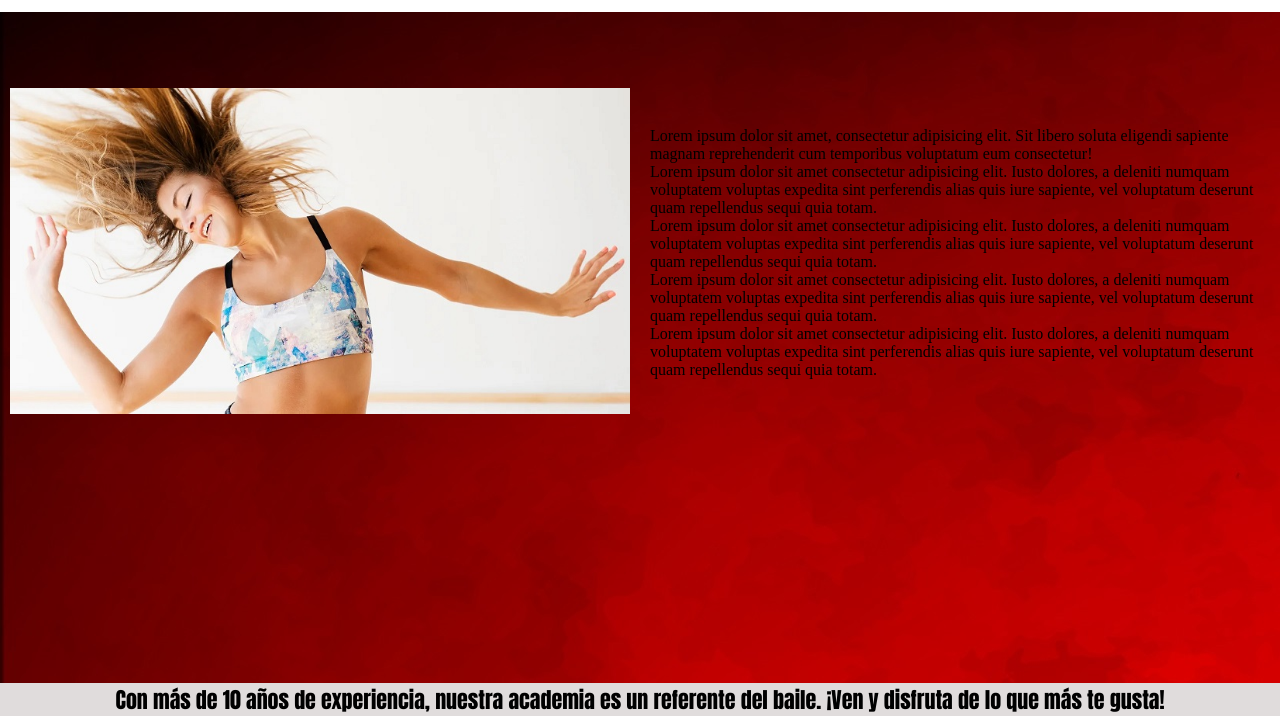
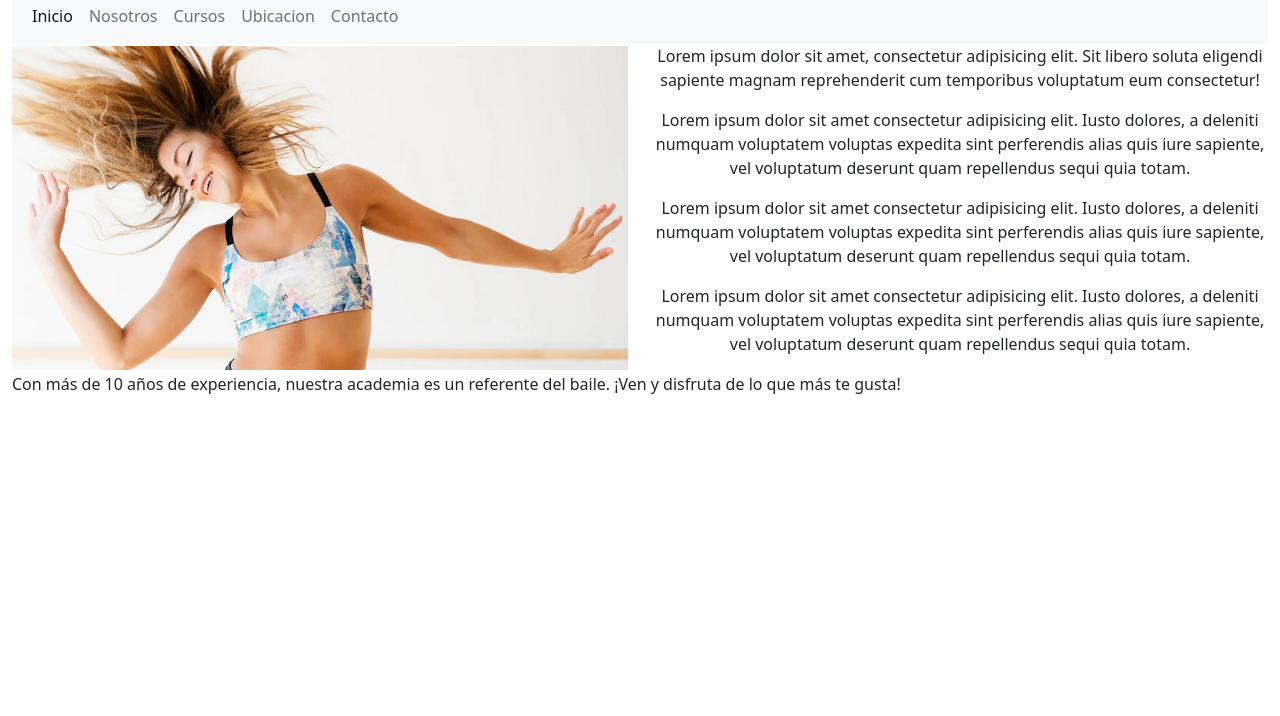
Before and after one commit to Escaleritero/PROYECTO, a plain HTML site: page index.html in a window 1280 px wide. Shown: the part 84-800 px from the top of the page. Drawn offline with nearby package versions, Linux system fonts and the light colour scheme.

Commit message:
hago un commit con lo que tengo hecho de momento de la versión bootstrap

```diff
--- a/index.html
+++ b/index.html
@@ -7,15 +7,38 @@
     <link rel="stylesheet" href="./css/styles.css">
     <link href="https://unpkg.com/aos@2.3.1/dist/aos.css" rel="stylesheet">
     <script src="https://unpkg.com/aos@2.3.1/dist/aos.js"></script>
+    <!-- CSS only -->
+    <link href="https://cdn.jsdelivr.net/npm/bootstrap@5.2.0-beta1/dist/css/bootstrap.min.css" rel="stylesheet" integrity="sha384-0evHe/X+R7YkIZDRvuzKMRqM+OrBnVFBL6DOitfPri4tjfHxaWutUpFmBp4vmVor" crossorigin="anonymous">
     <title>Inicio</title>
+
 </head>
-<body class="contenedor">
+<body class="container-fluid">
 
-    <header class="header">
-        <div class="titulo">
+    <!-- <nav class="navbar navbar-expand-lg bg-light">
+        <div class="container-fluid">
+        <a class="navbar-brand" href="#">Navbar</a>
+        <button class="navbar-toggler" type="button" data-bs-toggle="collapse" data-bs-target="#navbarNavAltMarkup" aria-controls="navbarNavAltMarkup" aria-expanded="false" aria-label="Toggle navigation">
+            <span class="navbar-toggler-icon"></span>
+        </button>
+            <div class="collapse navbar-collapse" id="navbarNavAltMarkup">
+                <div class="navbar-nav">
+                    <a class="nav-link active" aria-current="page" href="#">Home</a>
+                    <a class="nav-link" href="#">Features</a>
+                    <a class="nav-link" href="#">Pricing</a>
+                    <a class="nav-link disabled">Disabled</a>
+                </div>
+            </div>
+        </div>
+    </nav> -->
+
+
+
+
+    <header>
+        <!-- <div>
             <h1>¿A qué estás esperando para aprender a bailar?</h1>
         </div>
-        <nav class="navbar">
+        <nav>
             <ul>
                 <li><a href="./index.html">Inicio</a></li>
                 <li><a href="./pages/nosotros.html">Nosotros</a></li>
@@ -23,35 +46,73 @@
                 <li><a href="./pages/ubicacion.html">Ubicación</a></li>
                 <li><a href="./pages/contacto.html">Contacto</a></li>
             </ul>
+        </nav>  -->
+        <div>
+            <h1 class="text-center mt-3">¿A qué estás esperando para aprender a bailar?</h1>
+        </div>
+
+        <nav class="navbar navbar-expand-lg bg-light">
+            <div class="container-fluid">
+                <button class="navbar-toggler" type="button" data-bs-toggle="collapse" data-bs-target="#navbarNav" aria-controls="navbarNav" aria-expanded="false" aria-label="Toggle navigation">
+                <span class="navbar-toggler-icon"></span>
+                </button>
+                <div class="collapse navbar-collapse" id="navbarNav">
+                    <ul class="navbar-nav">
+                        <li class="nav-item">
+                            <a class="nav-link active" aria-current="page" href="./index.html">Inicio</a>
+                        </li>
+                        <li class="nav-item">
+                            <a class="nav-link" href="./pages/nosotros.html">Nosotros</a>
+                        </li>
+                        <li class="nav-item">
+                            <a class="nav-link" href="./pages/cursos.html">Cursos</a>
+                        </li>
+                        <li class="nav-item">
+                            <a class="nav-link" href="./pages/ubicacion.html">Ubicacion</a>
+                        </li>
+                        <li class="nav-item">
+                            <a class="nav-link" href="./pages/contacto.html">Contacto</a>
+                        </li>
+                    </ul>
+                </div>
+            </div>
         </nav>
+
+
+
     </header>
 
 
-    <main class="main">
-        <div class="card-container">
-            <div class="card">
-                <img src="./assets/img/chica.jpg" alt="Chica bailando" data-aos="fade-right">
+    <main>
+        <!-- Divido en dos columnas y alineo los dos divs -->
+        <div class="row justify-content-around align-items-center">
+            <div class="col-12 col-xl-6">
+                <img class="img-fluid" src="./assets/img/chica.jpg" alt="Chica bailando" data-aos="fade-right">
             </div>
-            <div class="card" data-aos="fade-up">
-                <p>Lorem ipsum dolor sit amet, consectetur adipisicing elit. Sit libero soluta eligendi sapiente magnam reprehenderit cum temporibus voluptatum eum consectetur!</p>
-                <p>Lorem ipsum dolor sit amet consectetur adipisicing elit. Iusto dolores, a deleniti numquam voluptatem voluptas expedita sint perferendis alias quis iure sapiente, vel voluptatum deserunt quam repellendus sequi quia totam.</p>
-                <p>Lorem ipsum dolor sit amet consectetur adipisicing elit. Iusto dolores, a deleniti numquam voluptatem voluptas expedita sint perferendis alias quis iure sapiente, vel voluptatum deserunt quam repellendus sequi quia totam.</p>
-                <p>Lorem ipsum dolor sit amet consectetur adipisicing elit. Iusto dolores, a deleniti numquam voluptatem voluptas expedita sint perferendis alias quis iure sapiente, vel voluptatum deserunt quam repellendus sequi quia totam.</p>
-                <p>Lorem ipsum dolor sit amet consectetur adipisicing elit. Iusto dolores, a deleniti numquam voluptatem voluptas expedita sint perferendis alias quis iure sapiente, vel voluptatum deserunt quam repellendus sequi quia totam.</p>
+            <div class="col-12 col-xl-6">
+                <p class="text-center">Lorem ipsum dolor sit amet, consectetur adipisicing elit. Sit libero soluta eligendi sapiente magnam reprehenderit cum temporibus voluptatum eum consectetur!</p>
+                <p class="text-center">Lorem ipsum dolor sit amet consectetur adipisicing elit. Iusto dolores, a deleniti numquam voluptatem voluptas expedita sint perferendis alias quis iure sapiente, vel voluptatum deserunt quam repellendus sequi quia totam.</p>
+                <p class="text-center">Lorem ipsum dolor sit amet consectetur adipisicing elit. Iusto dolores, a deleniti numquam voluptatem voluptas expedita sint perferendis alias quis iure sapiente, vel voluptatum deserunt quam repellendus sequi quia totam.</p>
+                <p class="text-center">Lorem ipsum dolor sit amet consectetur adipisicing elit. Iusto dolores, a deleniti numquam voluptatem voluptas expedita sint perferendis alias quis iure sapiente, vel voluptatum deserunt quam repellendus sequi quia totam.</p>
             </div>
         </div>
     </main>
 
-    <!-- <aside></aside> -->
 
-    <footer class="footer">
+    <aside></aside>
+
+    <footer>
         <div>
-            <p class="pFooter"> Con más de 10 años de experiencia, nuestra academia es un referente del baile. ¡Ven y disfruta de lo que más te gusta!</p>
+            <p> Con más de 10 años de experiencia, nuestra academia es un referente del baile. ¡Ven y disfruta de lo que más te gusta!</p>
         </div>
     </footer>
+
     <script src="https://unpkg.com/aos@2.3.1/dist/aos.js"></script>
     <script>
         AOS.init();
     </script>
+
+<!-- JavaScript Bundle with Popper -->
+<script src="https://cdn.jsdelivr.net/npm/bootstrap@5.2.0-beta1/dist/js/bootstrap.bundle.min.js" integrity="sha384-pprn3073KE6tl6bjs2QrFaJGz5/SUsLqktiwsUTF55Jfv3qYSDhgCecCxMW52nD2" crossorigin="anonymous"></script>
 </body>
 </html>
```
Also changed, not shown: index copy.html (added, +63 -0 lines), css/stylesViejo.css (renamed from css/styles.css).
